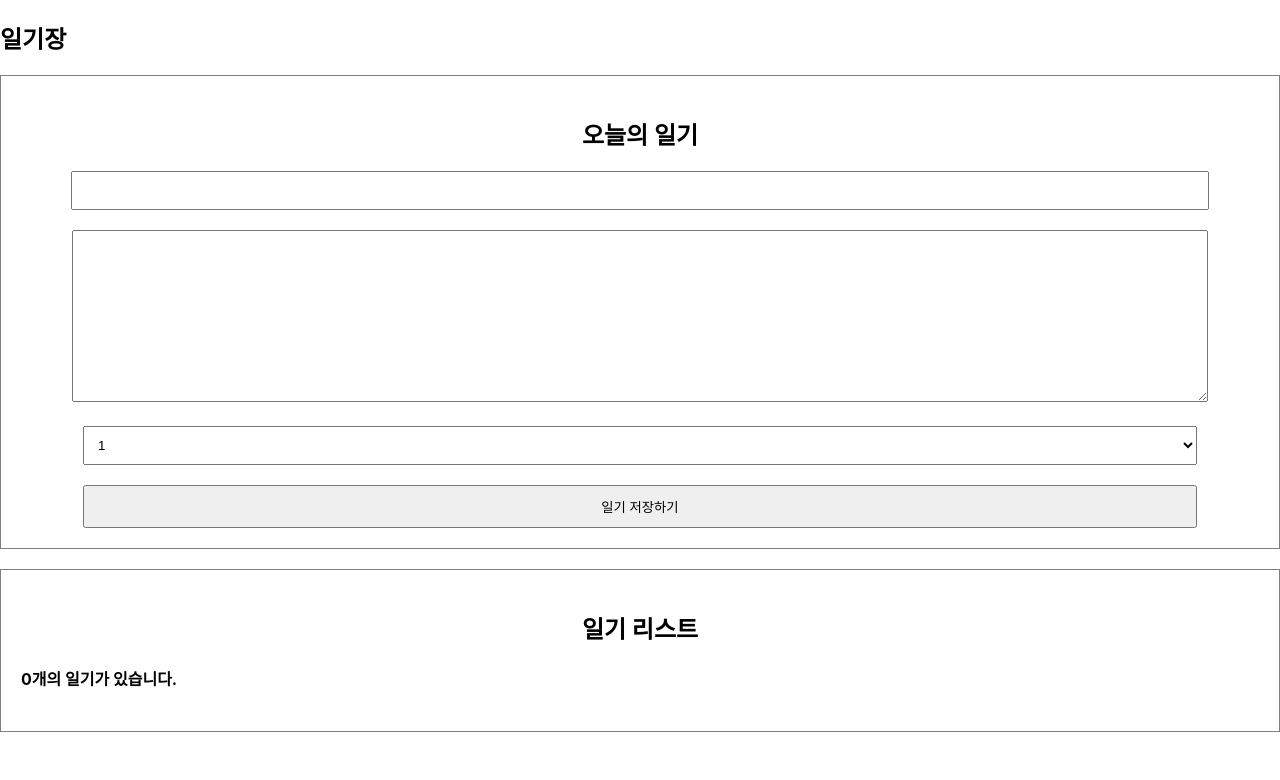
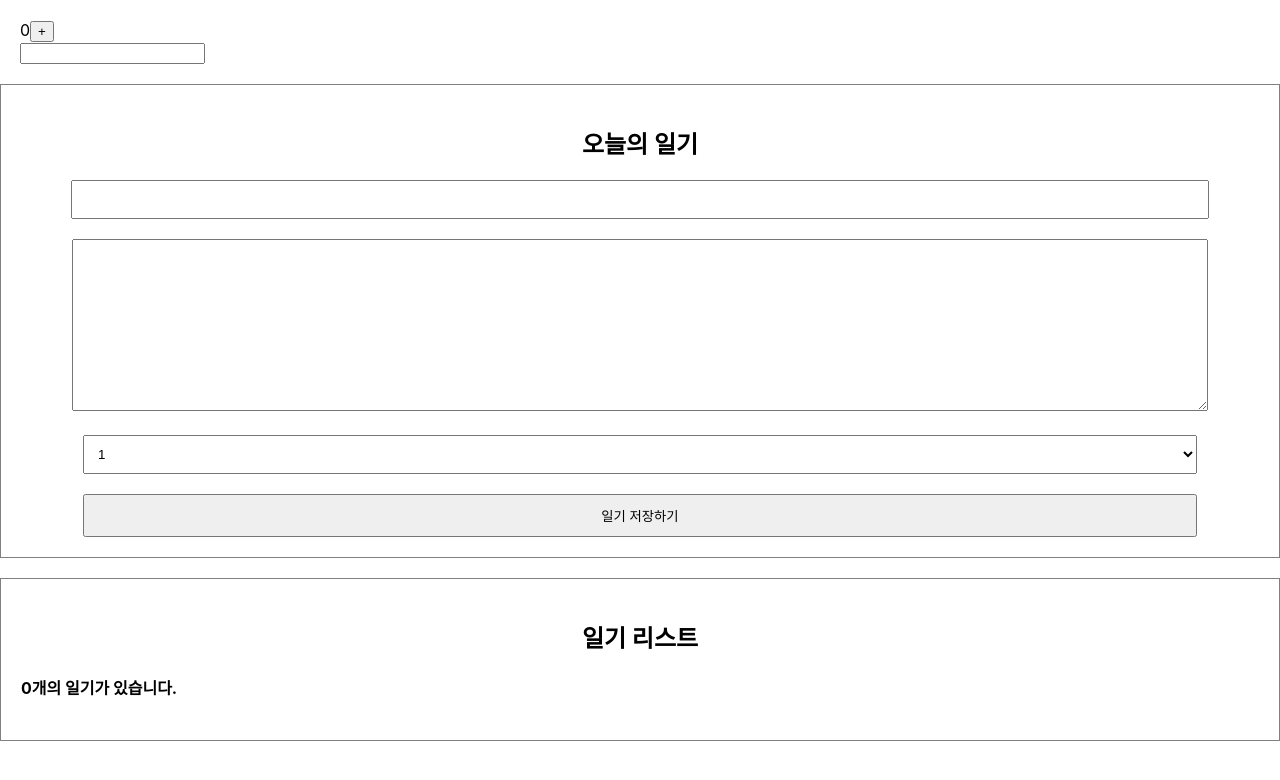
Before and after one commit to slackjawed12/react-rudiment, a React (Create React App) app in the folder simplediary/: page / in a window 1280 px wide. Shown: the top 780 px of the page. Built offline with nearby package versions, Linux system fonts and the light colour scheme.

Commit message:
feature(simplediary): App.js 변경

```diff
--- a/simplediary/src/App.js
+++ b/simplediary/src/App.js
@@ -2,6 +2,7 @@ import { useRef, useState } from "react";
 import "./App.css";
 import DiaryEditor from "./DiaryEditor";
 import DiaryList from "./DiaryList";
+import LifeCycle from "./LifeCycle";
 
 // const dummyList = [
 //   {
@@ -60,7 +61,7 @@ function App() {
 
   return (
     <div className="App">
-      <h2>일기장</h2>
+      <LifeCycle />
       <DiaryEditor onCreate={onCreate} />
       <DiaryList diaryList={data} onRemove={onRemove} onEdit={onEdit} />
     </div>
```
